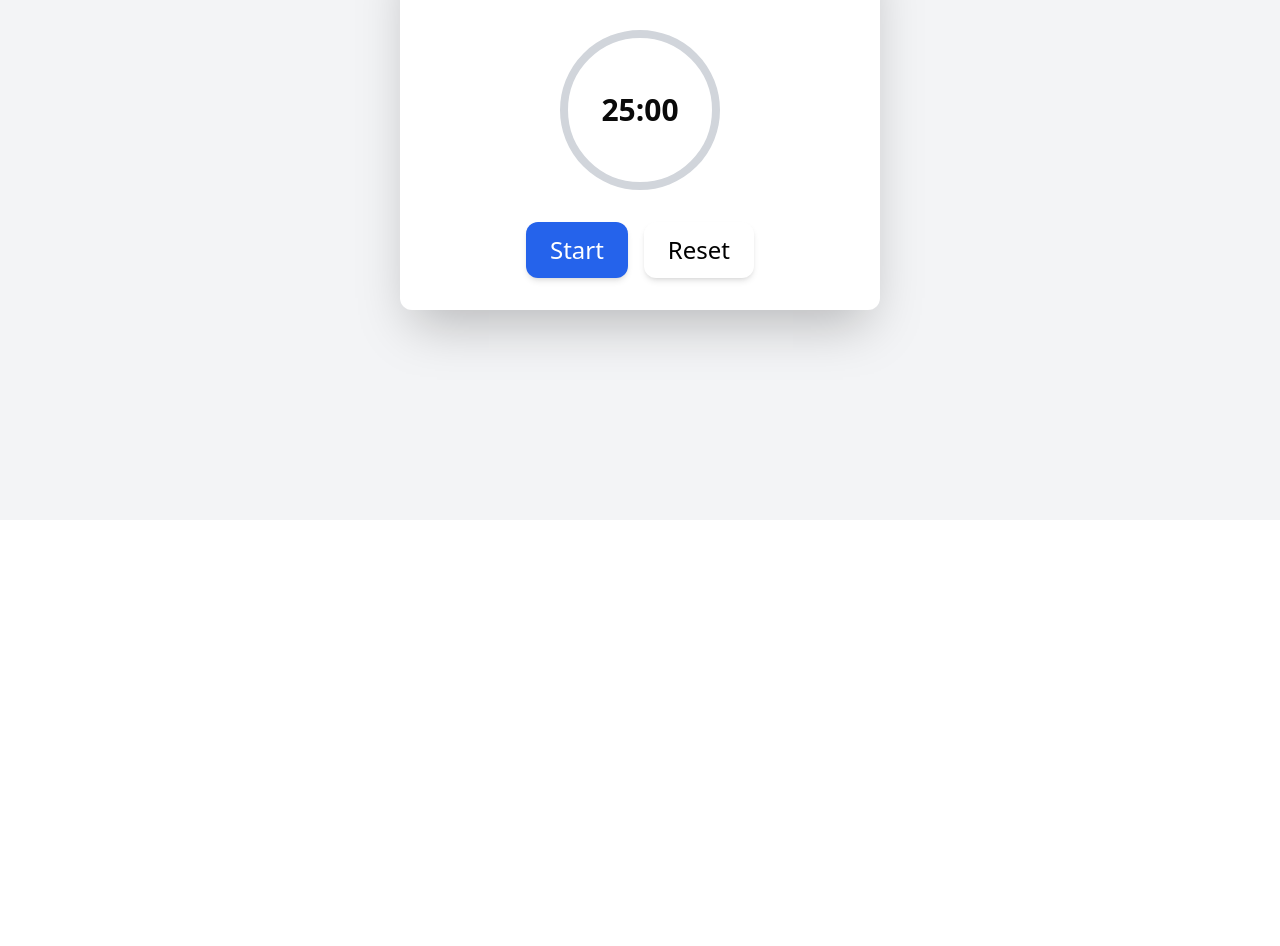
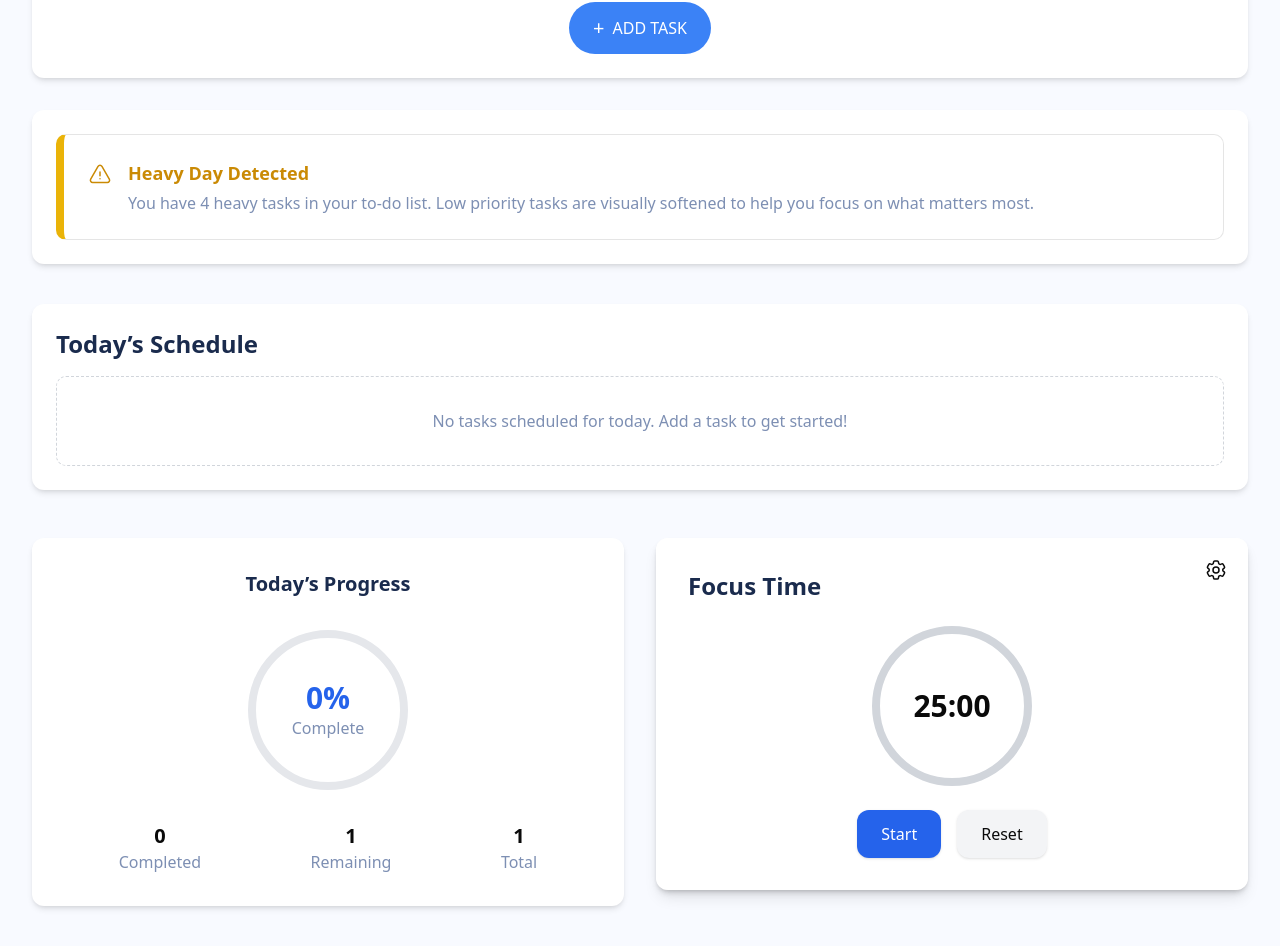
Before and after one commit to gerejakajal207/student-planner-dashboard, a React (Create React App) app: page / in a window 1280 px wide. Shown: the part 280-1226 px from the top of the page. Before the commit the page ends 800 px from the top, so only its background shows below. Built offline with nearby package versions, Linux system fonts and the light colour scheme.

Commit message:
Made todays-page

```diff
--- a/src/components/Pomodoro.jsx
+++ b/src/components/Pomodoro.jsx
@@ -23,6 +23,7 @@ export default function Pomodoro() {
   const tick = () => {
     const now = Date.now();
     const elapsed = Math.floor((now - startTimeRef.current) / 1000) + elapsedRef.current;
+
     const newTimeLeft = Math.max(focusTime * 60 - elapsed, 0);
     setTimeLeft(newTimeLeft);
 
@@ -44,13 +45,12 @@ export default function Pomodoro() {
 
   const pauseTimer = () => {
     setIsRunning(false);
-    elapsedRef.current = focusTime * 60 - timeLeft; // store elapsed time
+    elapsedRef.current = focusTime * 60 - timeLeft;
     cancelAnimationFrame(requestRef.current);
   };
 
   const toggleTimer = () => {
-    if (isRunning) pauseTimer();
-    else startTimer();
+    isRunning ? pauseTimer() : startTimer();
   };
 
   const resetTimer = () => {
@@ -67,10 +67,10 @@ export default function Pomodoro() {
   };
 
   return (
-    <div className="relative flex min-h-screen items-center justify-center bg-gray-100">
+    <div className="relative w-full rounded-xl bg-white p-8 shadow-lg">
       {!showSettings && (
-        <div className="relative flex w-[480px] max-w-full flex-col items-center rounded-xl bg-white p-8 shadow-2xl">
-          {/* Settings Icon */}
+        <>
+          {/* Settings */}
           <div
             className="absolute right-5 top-5 cursor-pointer"
             onClick={() => setShowSettings(true)}
@@ -83,45 +83,44 @@ export default function Pomodoro() {
               stroke="currentColor"
               class="size-6"
             >
+              {" "}
               <path
                 stroke-linecap="round"
                 stroke-linejoin="round"
                 d="M9.594 3.94c.09-.542.56-.94 1.11-.94h2.593c.55 0 1.02.398 1.11.94l.213 1.281c.063.374.313.686.645.87.074.04.147.083.22.127.325.196.72.257 1.075.124l1.217-.456a1.125 1.125 0 0 1 1.37.49l1.296 2.247a1.125 1.125 0 0 1-.26 1.431l-1.003.827c-.293.241-.438.613-.43.992a7.723 7.723 0 0 1 0 .255c-.008.378.137.75.43.991l1.004.827c.424.35.534.955.26 1.43l-1.298 2.247a1.125 1.125 0 0 1-1.369.491l-1.217-.456c-.355-.133-.75-.072-1.076.124a6.47 6.47 0 0 1-.22.128c-.331.183-.581.495-.644.869l-.213 1.281c-.09.543-.56.94-1.11.94h-2.594c-.55 0-1.019-.398-1.11-.94l-.213-1.281c-.062-.374-.312-.686-.644-.87a6.52 6.52 0 0 1-.22-.127c-.325-.196-.72-.257-1.076-.124l-1.217.456a1.125 1.125 0 0 1-1.369-.49l-1.297-2.247a1.125 1.125 0 0 1 .26-1.431l1.004-.827c.292-.24.437-.613.43-.991a6.932 6.932 0 0 1 0-.255c.007-.38-.138-.751-.43-.992l-1.004-.827a1.125 1.125 0 0 1-.26-1.43l1.297-2.247a1.125 1.125 0 0 1 1.37-.491l1.216.456c.356.133.751.072 1.076-.124.072-.044.146-.086.22-.128.332-.183.582-.495.644-.869l.214-1.28Z"
-              />
+              />{" "}
               <path
                 stroke-linecap="round"
                 stroke-linejoin="round"
                 d="M15 12a3 3 0 1 1-6 0 3 3 0 0 1 6 0Z"
-              />
+              />{" "}
             </svg>
           </div>
 
-          <h1 className="mb-8 text-3xl font-bold text-[#1a2b4d]">Focus Time</h1>
+          <h1 className="mb-6 text-2xl font-bold text-[#1a2b4d]">Focus Time</h1>
 
-          <div className="relative mb-8 flex h-40 w-40 items-center justify-center rounded-full border-8 border-gray-300">
-            <div className="text-3xl font-bold">{formatTime(timeLeft)}</div>
+          <div className="mb-6 flex justify-center">
+            <div className="flex h-40 w-40 items-center justify-center rounded-full border-8 border-gray-300 text-3xl font-bold">
+              {formatTime(timeLeft)}
+            </div>
           </div>
 
-          <div className="flex gap-4">
+          <div className="flex justify-center gap-4">
             <button
               onClick={toggleTimer}
-              className={`rounded-xl px-6 py-3 text-2xl shadow-md ${
-                isRunning
-                  ? "bg-[#5b9fff] text-white hover:bg-[#2b59c3]"
-                  : "bg-blue-600 text-white hover:bg-blue-700"
-              } transition-colors`}
+              className="rounded-xl bg-blue-600 px-6 py-3 text-white shadow hover:bg-blue-700"
             >
               {isRunning ? "Pause" : "Start"}
             </button>
 
             <button
               onClick={resetTimer}
-              className="rounded-xl bg-white px-6 py-3 text-2xl text-black shadow-md transition-colors hover:bg-gray-100"
+              className="rounded-xl bg-gray-100 px-6 py-3 shadow hover:bg-gray-200"
             >
               Reset
             </button>
           </div>
-        </div>
+        </>
       )}
 
       {showSettings && (
--- a/src/index.js
+++ b/src/index.js
@@ -5,11 +5,12 @@ import App from './App';
 import reportWebVitals from './reportWebVitals';
 import PomodoroSettings from './components/PomodoroSettings';
 import Pomodoro from './components/Pomodoro';
+import TodaysPage from './pages/todays-page';
 
 const root = ReactDOM.createRoot(document.getElementById('root'));
 root.render(
   <React.StrictMode>
-    <Pomodoro/>
+    <TodaysPage/>
   </React.StrictMode>
 );
 
--- /dev/null
+++ b/src/pages/todays-page.jsx
@@ -0,0 +1,122 @@
+import { useState } from "react";
+import Pomodoro from "../components/Pomodoro";
+import PomodoroSettings from "../components/PomodoroSettings";
+
+export default function TodaysPage() {
+  const [openSettings, setOpenSettings] = useState(false);
+
+  return (
+    <div className="min-h-screen bg-[#f8faff]">
+      {/* NAVBAR SPACE */}
+      <div className="h-16 w-full bg-blue-600">Nav-Bar</div>
+
+      {/* PAGE CONTAINER */}
+      <div className="mx-auto max-w-7xl px-4 sm:px-6 lg:px-8 pb-10">
+
+        {/* QUOTE CARD */}
+        <div className="mt-10 rounded-xl bg-white p-6 shadow-md">
+          <div className="rounded-lg border border-l-8 border-l-blue-600 p-6 sm:p-8">
+            <p className="max-w-3xl text-xl sm:text-2xl font-semibold italic text-[#1a2b4d]">
+              "Concentrate all your thoughts upon the work in hand."
+            </p>
+            <p className="mt-2 px-6 sm:px-10 text-[#7d8fb3]">
+              — Tim Ferriss
+            </p>
+          </div>
+
+          <div className="mt-6 flex justify-center">
+            <button className="flex items-center gap-2 rounded-full bg-blue-500 px-6 py-3 text-white transition hover:bg-blue-600">
+              <span className="text-xl">+</span> ADD TASK
+            </button>
+          </div>
+        </div>
+
+        {/* HEAVY DAY DETECTED */}
+        <div className="mt-8 rounded-xl bg-white p-6 shadow-md">
+          <div className="flex items-start gap-4 rounded-lg border border-l-8 border-l-yellow-500 p-6">
+            <svg
+              xmlns="http://www.w3.org/2000/svg"
+              fill="none"
+              viewBox="0 0 24 24"
+              strokeWidth={1.5}
+              stroke="currentColor"
+              className="mt-1 h-6 w-6 text-yellow-600"
+            >
+              <path
+                strokeLinecap="round"
+                strokeLinejoin="round"
+                d="M12 9v3.75m-9.303 3.376c-.866 1.5.217 3.374 1.948 3.374h14.71c1.73 0 2.813-1.874 1.948-3.374L13.949 3.378c-.866-1.5-3.032-1.5-3.898 0L2.697 16.126ZM12 15.75h.007v.008H12v-.008Z"
+              />
+            </svg>
+
+            <div>
+              <h3 className="text-lg font-semibold text-yellow-600">
+                Heavy Day Detected
+              </h3>
+              <p className="mt-1 text-[#7d8fb3]">
+                You have 4 heavy tasks in your to-do list. Low priority tasks are
+                visually softened to help you focus on what matters most.
+              </p>
+            </div>
+          </div>
+        </div>
+
+        {/* TODAY'S SCHEDULE */}
+        <div className="mt-10 rounded-xl bg-white p-6 shadow-md">
+          <h2 className="mb-4 text-2xl font-bold text-[#1a2b4d]">
+            Today’s Schedule
+          </h2>
+
+          <div className="rounded-lg border border-dashed border-gray-300 p-8 text-center text-[#7d8fb3]">
+            No tasks scheduled for today. Add a task to get started!
+          </div>
+        </div>
+
+        {/* TODAY'S PROGRESS + FOCUS TIME */}
+        <div className="mt-12 grid grid-cols-1 items-start gap-8 lg:grid-cols-2">
+
+          {/* TODAY'S PROGRESS */}
+          <div className="rounded-xl bg-white p-8 shadow-md">
+            <h2 className="mb-8 text-center text-xl font-bold text-[#1a2b4d]">
+              Today’s Progress
+            </h2>
+
+            <div className="mb-8 flex justify-center">
+              <div className="flex h-40 w-40 items-center justify-center rounded-full border-8 border-gray-200">
+                <div className="text-center">
+                  <p className="text-3xl font-bold text-blue-600">0%</p>
+                  <p className="text-[#7d8fb3]">Complete</p>
+                </div>
+              </div>
+            </div>
+
+            <div className="flex justify-around text-center">
+              <div>
+                <p className="text-xl font-bold">0</p>
+                <p className="text-[#7d8fb3]">Completed</p>
+              </div>
+              <div>
+                <p className="text-xl font-bold">1</p>
+                <p className="text-[#7d8fb3]">Remaining</p>
+              </div>
+              <div>
+                <p className="text-xl font-bold">1</p>
+                <p className="text-[#7d8fb3]">Total</p>
+              </div>
+            </div>
+          </div>
+
+          {/* FOCUS TIME */}
+          <div className="rounded-xl bg-white shadow-md">
+            <Pomodoro />
+          </div>
+        </div>
+      </div>
+
+      {/* SETTINGS MODAL */}
+      {openSettings && (
+        <PomodoroSettings onClose={() => setOpenSettings(false)} />
+      )}
+    </div>
+  );
+}
```
